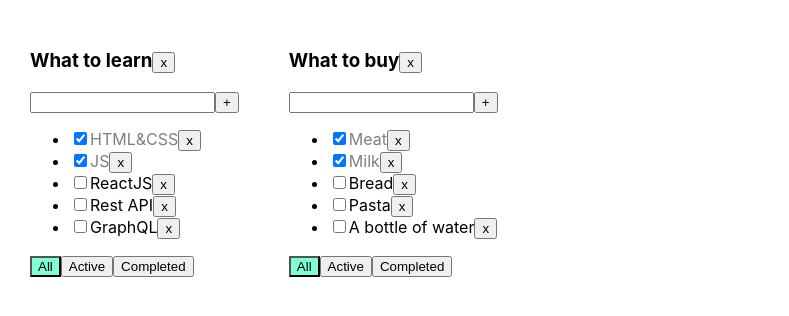
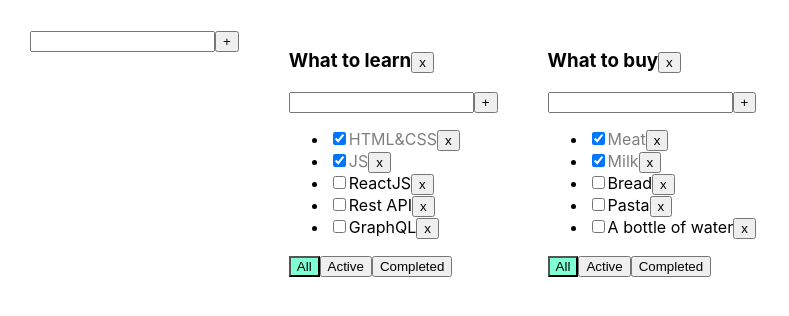
Before and after one commit to Karpenko21/1-todolist, a React (Create React App) app: page / in a window 1280 px wide. Shown: the top 316 px of the page, without its empty margins (0-789 px from the left). Built offline with nearby package versions, Linux system fonts and the light colour scheme.

Commit message:
Lesson 6

```diff
--- /dev/null
+++ b/src/AddItemForm.tsx
@@ -0,0 +1,51 @@
+import React, {ChangeEvent, KeyboardEvent, useState} from 'react';
+import styles from "./Todolist.module.css";
+
+type AddItemFormPropsType = {
+    addItem: (title:string) => void
+}
+
+const AddItemForm: React.FC<AddItemFormPropsType> = (props) => {
+
+    const [title, setTitle] = useState("")
+    const [error, setError] = useState<boolean>(false)
+
+    const userError = 'Title is required'
+
+    const onChangeHandler = (e: ChangeEvent<HTMLInputElement>) => {
+        setTitle(e.currentTarget.value)
+        setError(false)
+    }
+
+    const addItem = () => {
+        if (title.trim()) {
+            props.addItem(title.trim());
+            setTitle("");
+        } else {
+            setError(true)
+        }
+    }
+
+    const onKeyPressHandler = (e: KeyboardEvent<HTMLInputElement>) => {
+        if (e.key === "Enter") {
+            addItem();
+        }
+    }
+
+    return (
+        <div>
+
+            <input value={title}
+                   onChange={onChangeHandler}
+                   onKeyPress={onKeyPressHandler}
+                   className={error ? styles.error   : ""}
+            />
+            <button onClick={addItem}>+</button>
+            <div className={error ? styles.errorMessage : ""}>
+                {error ? userError : ''}
+            </div>
+        </div>
+    );
+};
+
+export default AddItemForm;
--- a/src/App.tsx
+++ b/src/App.tsx
@@ -2,6 +2,7 @@ import React, {useState} from 'react';
 import './App.css';
 import {TaskType, Todolist} from './Todolist';
 import {v1} from 'uuid';
+import AddItemForm from "./AddItemForm";
 
 
 export  type TodolistType = {
@@ -16,7 +17,7 @@ function App() {
     const toDoListId_1 = v1()
     const toDoListId_2 = v1()
 
-    const [todoList, setTodolist] = useState<Array<TodolistType>>([
+    const [todoLists, setTodoLists] = useState<Array<TodolistType>>([
         {id: toDoListId_1, title: "What to learn", filter: "all"},
         {id: toDoListId_2, title: "What to buy", filter: "all"},
     ])
@@ -41,7 +42,6 @@ function App() {
                 {id: v1(), title: "A bottle of water", isDone: false},
             ],
     })
-
 
 
     function removeTask(id: string, todoListID: string) {
@@ -70,21 +70,35 @@ function App() {
             [todoListID]: tasks[todoListID].map(el => el.id === taskId ? {...el, isDone: checkedValue} : el)
         })
     }
+    const changeTasksTitle = (taskId: string, newTitle:string, todoListID: string) => {
+        setTasks({
+            ...tasks,
+            [todoListID]: tasks[todoListID].map(el => el.id === taskId ? {...el, title: newTitle} : el)
+        })
+    }
 
 
-    function changeTodolistFilter(value: FilterValuesType, todoListID: string) {
-        setTodolist(todoList.map(tl => tl.id === todoListID ? {...tl, filter: value} : tl));
+    const changeTodolistFilter = (value: FilterValuesType, todoListID: string) => {
+        setTodoLists(todoLists.map(tl => tl.id === todoListID ? {...tl, filter: value} : tl));
     }
 
-    function addTodolist() {
+    const changeTodolistTitle = (title: string, todoListID: string) => {
+        setTodoLists(todoLists.map(tl => tl.id === todoListID ? {...tl, title} : tl));
+    }
+
+    function addTodolist(title: string) {
+        const newTodolistID = v1()
+        const newTodolist: TodolistType = {id: newTodolistID, title: title, filter: 'all'}
+        setTodoLists([newTodolist, ...todoLists])
+        setTasks({...tasks, [newTodolistID]: []})
     }
 
     function removeToDoList(toDoListID: string) {
-        setTodolist(todoList.filter(tl => tl.id !== toDoListID))
+        setTodoLists(todoLists.filter(tl => tl.id !== toDoListID))
     }
 
 
-    const todolistComponents: Array<JSX.Element> = todoList.map(tl => {
+    const todolistComponents: Array<JSX.Element> = todoLists.map(tl => {
 
 
             let tasksForTodolist = tasks[tl.id];
@@ -119,15 +133,20 @@ function App() {
 
                           removeTask={removeTask}
                           removeToDoList={removeToDoList}
+                          changeTasksTitle={changeTasksTitle}
+                          changeTodolistTitle={changeTodolistTitle}
+
                           changeTodoListFilter={changeTodolistFilter}
                           addTask={addTask}
                           changeTasksStatus={changeTasksStatus}/>
             )
         }
-
     )
     return (
-        <div className={"App"}>{todolistComponents}</div>
+        <div className={"App"}>
+            <AddItemForm addItem={addTodolist}/>
+                {todolistComponents}
+        </div>
     )
 
 }
--- /dev/null
+++ b/src/EditableSpan.tsx
@@ -0,0 +1,37 @@
+import React, {ChangeEvent, FC, useState} from 'react';
+
+type EditableSpanPropsType = {
+    title: string
+    changeTitle: (newTitle: string) => void
+}
+
+const EditableSpan: FC<EditableSpanPropsType> = (props) => {
+    const [isEditMode, setIsEditMode] = useState<boolean>(false)
+    const [title, setTitle] = useState(props.title)
+
+    const onChangeHandler = (e: ChangeEvent<HTMLInputElement>) => {
+        setTitle(e.currentTarget.value)
+    }
+
+    const onEditMode = () => {
+        setIsEditMode(true)
+    }
+
+    const offEditMode = () => {
+        props.changeTitle(title)
+        setIsEditMode(false)
+    }
+
+    return (
+        isEditMode
+            ? <input autoFocus
+                     value={title}
+                     onChange={onChangeHandler}
+                     onBlur={offEditMode}/>
+            : <span
+                onDoubleClick={onEditMode}>
+                {props.title}</span>
+    );
+};
+
+export default EditableSpan;
--- a/src/Todolist.tsx
+++ b/src/Todolist.tsx
@@ -1,6 +1,8 @@
 import React, {ChangeEvent, KeyboardEvent, useState} from 'react';
 import {FilterValuesType} from './App';
 import styles from './Todolist.module.css'
+import AddItemForm from "./AddItemForm";
+import EditableSpan from "./EditableSpan";
 
 
 export type TaskType = {
@@ -18,38 +20,19 @@ type TodolistPropsType = {
     removeTask: (taskId: string, todoListID: string) => void
     addTask: (title: string, todoListID: string) => void
     changeTasksStatus: (taskId: string, checkedValue: boolean, todoListID: string) => void
+    changeTasksTitle: (taskId: string, newTitle:string,  todoListID: string) => void
 
     removeToDoList: (toDoListID: string) => void
-    changeTodoListFilter: (value: FilterValuesType, todoListID: string ) => void
+    changeTodoListFilter: (value: FilterValuesType, todoListID: string) => void
+    changeTodolistTitle: (title: string, todoListID: string) => void
 }
 
 
 export function Todolist(props: TodolistPropsType) {
 
-    const [title, setTitle] = useState("")
-    const [error, setError] = useState<string | null>('')
-    const [buttonName, setButtonName] = useState <FilterValuesType>('all')
 
+    const [buttonName, setButtonName] = useState<FilterValuesType>('all')
 
-    const addTask = () => {
-        if (title.trim()) {
-            props.addTask(title, props.todolistID);
-            setTitle("");
-        } else {
-            setError('Title is required')
-        }
-    }
-
-    const onChangeHandler = (e: ChangeEvent<HTMLInputElement>) => {
-        setTitle(e.currentTarget.value)
-        setError("")
-    }
-
-    const onKeyPressHandler = (e: KeyboardEvent<HTMLInputElement>) => {
-        if (e.charCode === 13) {
-            addTask();
-        }
-    }
 
     const onButtonClickHandler = (value: FilterValuesType) => {
         props.changeTodoListFilter(value, props.todolistID);
@@ -60,20 +43,18 @@ export function Todolist(props: TodolistPropsType) {
         props.removeToDoList(props.todolistID)
     }
 
+    const addNewTask = (title: string) => props.addTask(title, props.todolistID)
+
+    const changeTodolistTitle = (newTitle: string) => {props.changeTodolistTitle(newTitle, props.todolistID)}
+
 
     return (
         <div>
-            <h3>{props.title}
-            <button onClick={removeTodolist}>x</button></h3>
-            <div>
-                <input value={title}
-                       onChange={onChangeHandler}
-                       onKeyPress={onKeyPressHandler}
-                       className={error ? styles.error   : ""}
-                />
-                <button onClick={addTask}>+</button>
-                <div className={error ? styles.errorMessage : ""}>{error}</div>
-            </div>
+            <h3>
+                <EditableSpan title={props.title} changeTitle={changeTodolistTitle}/>
+                <button onClick={removeTodolist}>x</button>
+            </h3>
+            <AddItemForm addItem={addNewTask}/>
             <ul>
                 {
                     props.tasks.map(t => {
@@ -81,11 +62,14 @@ export function Todolist(props: TodolistPropsType) {
                         const onClickHandler = () => props.removeTask(t.id, props.todolistID)
 
                         const onChangeCheckedHandler = (taskId: string, checkedValue: boolean, todoListID: string) => props.changeTasksStatus(taskId, checkedValue, todoListID)
+                       const  changeTaskTitle = (newTitle: string) => {props.changeTasksTitle(t.id, newTitle, props.todolistID )}
 
                         return <li key={t.id}>
                             <input type="checkbox" checked={t.isDone}
                                    onChange={(e) => onChangeCheckedHandler(t.id, e.currentTarget.checked, props.todolistID)}/>
-                            <span className={t.isDone ? styles.isDone : ""}>{t.title}</span>
+                            <span className={t.isDone ? styles.isDone : ""}>
+                                <EditableSpan title={t.title} changeTitle={changeTaskTitle}/>
+                            </span>
                             <button onClick={onClickHandler}>x</button>
                         </li>
                     })
@@ -93,11 +77,14 @@ export function Todolist(props: TodolistPropsType) {
             </ul>
             <div>
                 <button onClick={() => onButtonClickHandler('all')}
-                        className={buttonName === 'all'?  styles.activeFilter : ""}>All</button>
+                        className={buttonName === 'all' ? styles.activeFilter : ""}>All
+                </button>
                 <button onClick={() => onButtonClickHandler('active')}
-                        className={buttonName === 'active'?  styles.activeFilter : ""}>Active</button>
+                        className={buttonName === 'active' ? styles.activeFilter : ""}>Active
+                </button>
                 <button onClick={() => onButtonClickHandler('completed')}
-                        className={buttonName === 'completed'?  styles.activeFilter : ""}>Completed</button>
+                        className={buttonName === 'completed' ? styles.activeFilter : ""}>Completed
+                </button>
             </div>
         </div>
     )
```
